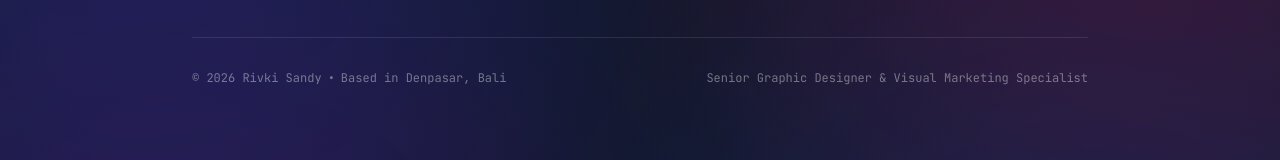
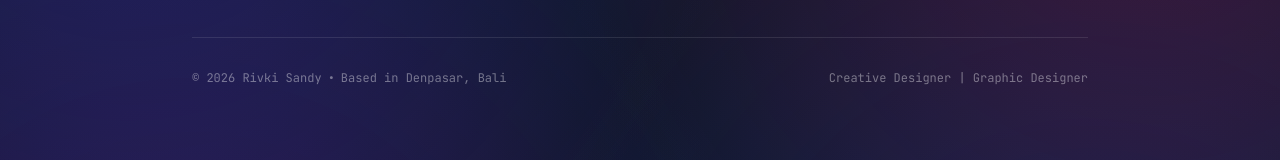
Before and after one commit to rivkidsgn/rivki-portfolio, a React (Vite) app: page / in a window 1280 px wide. Shown: the part 6673-6833 px from the top of the page. Built offline with nearby package versions, Linux system fonts and the light colour scheme.

Commit message:
feat: update professional title to Creative Designer

```diff
--- a/src/App.tsx
+++ b/src/App.tsx
@@ -14,13 +14,13 @@ import DigitalMarketingPortfolio from './components/DigitalMarketingPortfolio';
 const DEFAULT_PORTFOLIO_DATA: PortfolioData = {
   name: 'Rivki Sandy',
   city: 'Denpasar, Bali',
-  major: 'Senior Graphic Designer & Visual Marketing Specialist',
+  major: 'Creative Designer | Graphic Designer',
   hobbies: 'conceptualizing premium brand identities, documenting visual stories, or exploring raw geometric proportions',
   heroOption: 'B',
   accentColor: 'indigo',
   optionA: {
     headline: 'Hi, I’m Rivki Sandy. I turn complex concepts into bold visual experiences.',
-    subheadline: 'Senior Graphic Designer & Visual Marketing Specialist based in Denpasar, Bali, specializing in premium branding, promotional campaigns, and digital content creation for 10+ years.'
+    subheadline: 'Creative Designer | Graphic Designer based in Denpasar, Bali, specializing in premium branding, promotional campaigns, and digital content creation for 10+ years.'
   },
   optionB: {
     headline: 'Making premium brands look as remarkable as they feel.',
--- a/src/components/Footer.tsx
+++ b/src/components/Footer.tsx
@@ -109,7 +109,7 @@ export default function Footer({ data, lang = 'id' }: FooterProps) {
             <span>{isID ? 'Berbasis di Denpasar, Bali' : 'Based in Denpasar, Bali'}</span>
           </div>
           <span className="font-light hover:text-white/60 transition-colors dropdown-trigger">
-            {isID ? 'Desainer Grafis Senior & Spesialis Pemasaran Visual' : 'Senior Graphic Designer & Visual Marketing Specialist'}
+            {isID ? 'Desainer Kreatif | Desainer Grafis' : 'Creative Designer | Graphic Designer'}
           </span>
         </div>
 
@@ -162,7 +162,7 @@ export default function Footer({ data, lang = 'id' }: FooterProps) {
                       {data.name}
                     </h3>
                     <p className="font-mono text-xs text-pink-400 mt-1 uppercase tracking-widest">
-                      {isID ? 'Desainer Grafis Senior & Spesialis Pemasaran Visual' : data.major}
+                      {isID ? 'Desainer Kreatif | Desainer Grafis' : data.major}
                     </p>
                   </div>
                   <div className="text-left md:text-right font-mono text-[11px] text-white/50 space-y-1">
@@ -182,9 +182,9 @@ export default function Footer({ data, lang = 'id' }: FooterProps) {
                   </h4>
                   <p className="text-white/80 font-sans font-light leading-relaxed text-sm md:text-base text-justify">
                     {isID ? (
-                      'Desainer Grafis Senior & Spesialis Pemasaran Visual kreatif dengan pengalaman 10+ tahun dalam desain brand, kampanye pemasaran, dan pembuatan konten digital. Ahli merancang materi visual untuk media sosial, kampanye promosi, kolateral media cetak, serta komunikasi merek di seluruh saluran digital & luring. Berpengalaman bekerja sama erat dengan tim pemasaran & penjualan untuk mendukung visibilitas merek, interaksi audiens, dan kegiatan promosi.'
+                      'Desainer Kreatif & Desainer Grafis kreatif dengan pengalaman 10+ tahun dalam desain brand, kampanye pemasaran, dan pembuatan konten digital. Ahli merancang materi visual untuk media sosial, kampanye promosi, kolateral media cetak, serta komunikasi merek di seluruh saluran digital & luring. Berpengalaman bekerja sama erat dengan tim pemasaran & penjualan untuk mendukung visibilitas merek, interaksi audiens, dan kegiatan promosi.'
                     ) : (
-                      'Senior Graphic Designer & Visual Marketing Specialist with 10+ years of experience in brand design, marketing campaigns, and digital content creation. Skilled in designing visual materials for social media, promotional campaigns, print collateral, and brand communication across digital and offline platforms. Experienced working closely with marketing and sales teams to support brand visibility, audience engagement, and promotional activities.'
+                      'Creative Designer & Graphic Designer with 10+ years of experience in brand design, marketing campaigns, and digital content creation. Skilled in designing visual materials for social media, promotional campaigns, print collateral, and brand communication across digital and offline platforms. Experienced working closely with marketing and sales teams to support brand visibility, audience engagement, and promotional activities.'
                     )}
                   </p>
                 </div>
@@ -386,8 +386,8 @@ export default function Footer({ data, lang = 'id' }: FooterProps) {
                 {/* Disclaimer / Mock Print advice */}
                 <div className="pt-6 border-t-2 border-dashed border-white/10 text-center">
                   <div className="inline-flex items-center gap-1.5 text-[11px] font-mono text-zinc-400 bg-white/5 border border-white/10 px-4 py-1.5 rounded-full">
-                    <CircleUser className="w-3.5 h-3.5 text-pink-400" />
-                    {isID ? 'Kredensial CV Senior Graphic Designer & Visual Marketing Specialist Terverifikasi' : 'Verified Senior Graphic Designer & Visual Marketing Specialist CV'}
+                     <CircleUser className="w-3.5 h-3.5 text-pink-400" />
+                    {isID ? 'Kredensial CV Creative Designer | Graphic Designer Terverifikasi' : 'Verified Creative Designer | Graphic Designer CV'}
                   </div>
                 </div>
 
```
